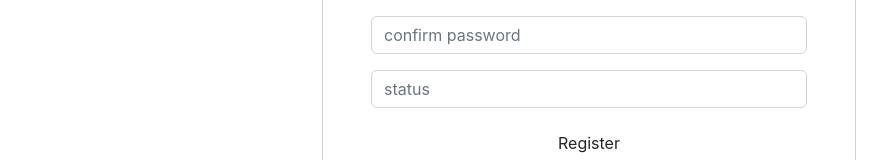
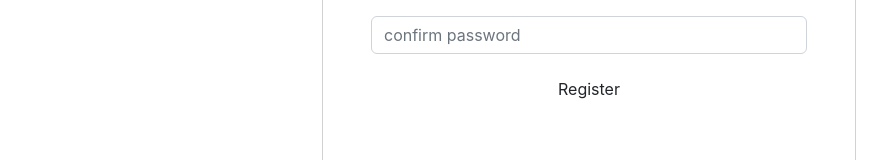
Before and after one commit to serokrates/MERN, a React (Create React App) app in the folder frontend/: page /register in a window 1280 px wide. Shown: the part 602-762 px from the top of the page, without its empty margins (51-938 px from the left). Built offline with nearby package versions, Linux system fonts and the light colour scheme.

Commit message:
auto active status

```diff
--- a/frontend/src/pages/Register.js
+++ b/frontend/src/pages/Register.js
@@ -47,7 +47,7 @@ function Register() {
         name,
         email,
         password,
-        status,
+        status: "active",
       };
       console.log(userData);
       dispatch(register(userData));
@@ -112,16 +112,7 @@ function Register() {
                   onChange={onChange}
                 />
               </div>
-              <div class="mb-3">
-                <input
-                  type="status"
-                  class="form-control"
-                  id="status"
-                  placeholder="status"
-                  value={status}
-                  onChange={onChange}
-                />
-              </div>
+
               <div class="text-center">
                 <button type="submit" class="btn btn-color px-5 mb-5 w-100">
                   Register
```
